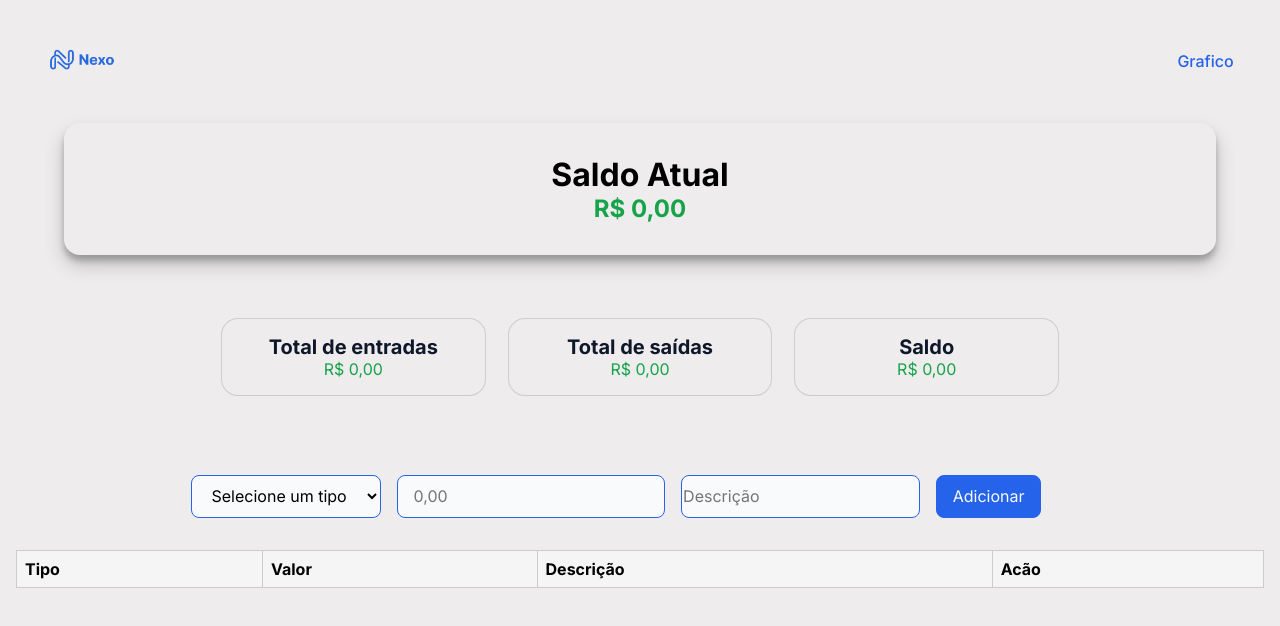
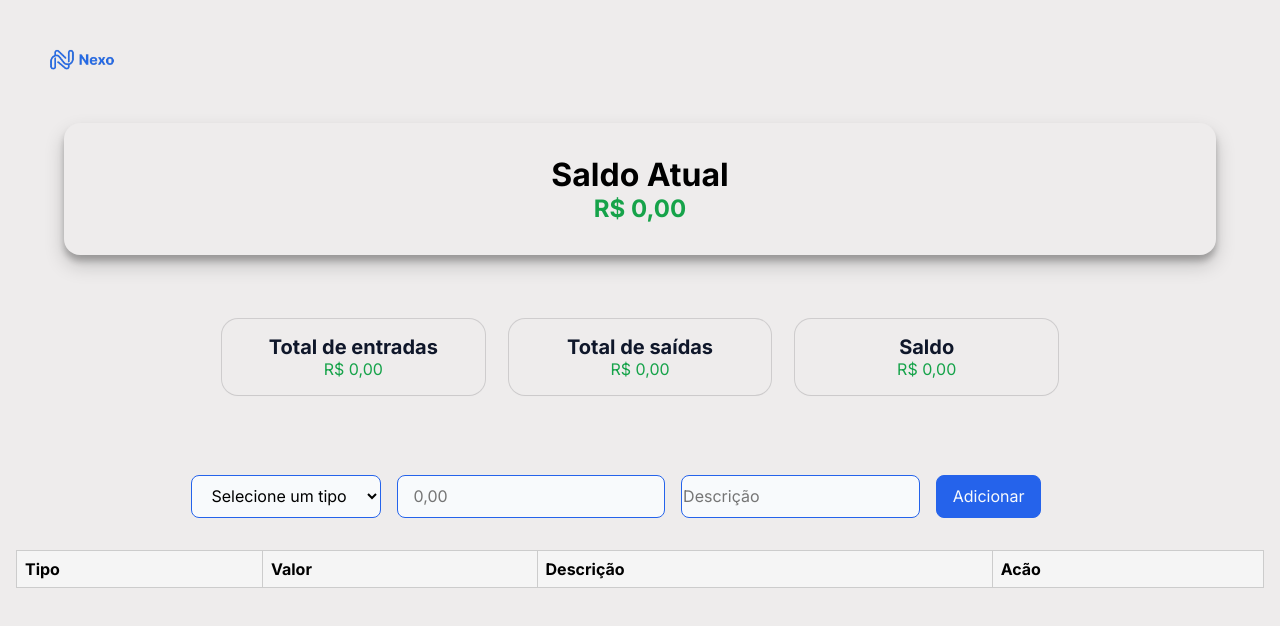
Before and after one commit to joaovitorgoncalvessantos1/Nexos, a React (Vite) app: page / in a window 1280 px wide. Shown: the top 626 px of the page. Built offline with nearby package versions, Linux system fonts and the light colour scheme.

Commit message:
Persistencia de dados

```diff
--- a/src/assets/components/Nav/Nav.jsx
+++ b/src/assets/components/Nav/Nav.jsx
@@ -8,10 +8,6 @@ function Nav() {
       <div className={styles.nav_img}>
      <img src={logo} alt="logo da nexo" width={100}/>
       </div>
-      <div className={styles.Nav_menu}>
-<a href="#" className={styles.Nav_link} >Grafico</a>
-{/*         <a href="#" className={styles.Nav_link}>Logaut</a> */}
-      </div>
     </nav>
   );
 }
```
